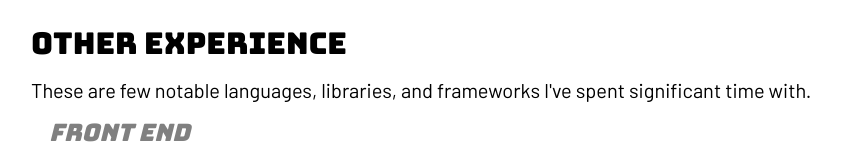
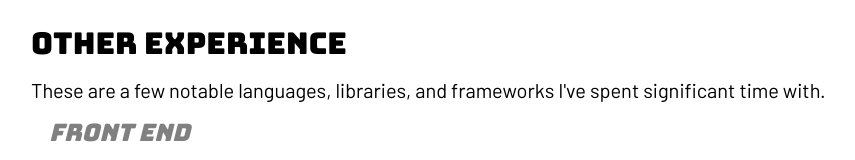
Before and after one commit to troytheboy/troybarnard, a website: page index.html in a window 1280 px wide. Shown: the part 5681-5841 px from the top of the page, without its empty margins (209-1064 px from the left). Drawn offline with nearby package versions, Linux system fonts and the light colour scheme.

Commit message:
added an 'a'

```diff
--- a/index.html
+++ b/index.html
@@ -190,7 +190,7 @@
 
             <div class="experience">
               <h2>Other Experience</h2>
-              <p>These are few notable languages, libraries, and frameworks I've
+              <p>These are a few notable languages, libraries, and frameworks I've
                  spent significant time with.</p>
               <h3>Front End</h3>
               <ul>
```
